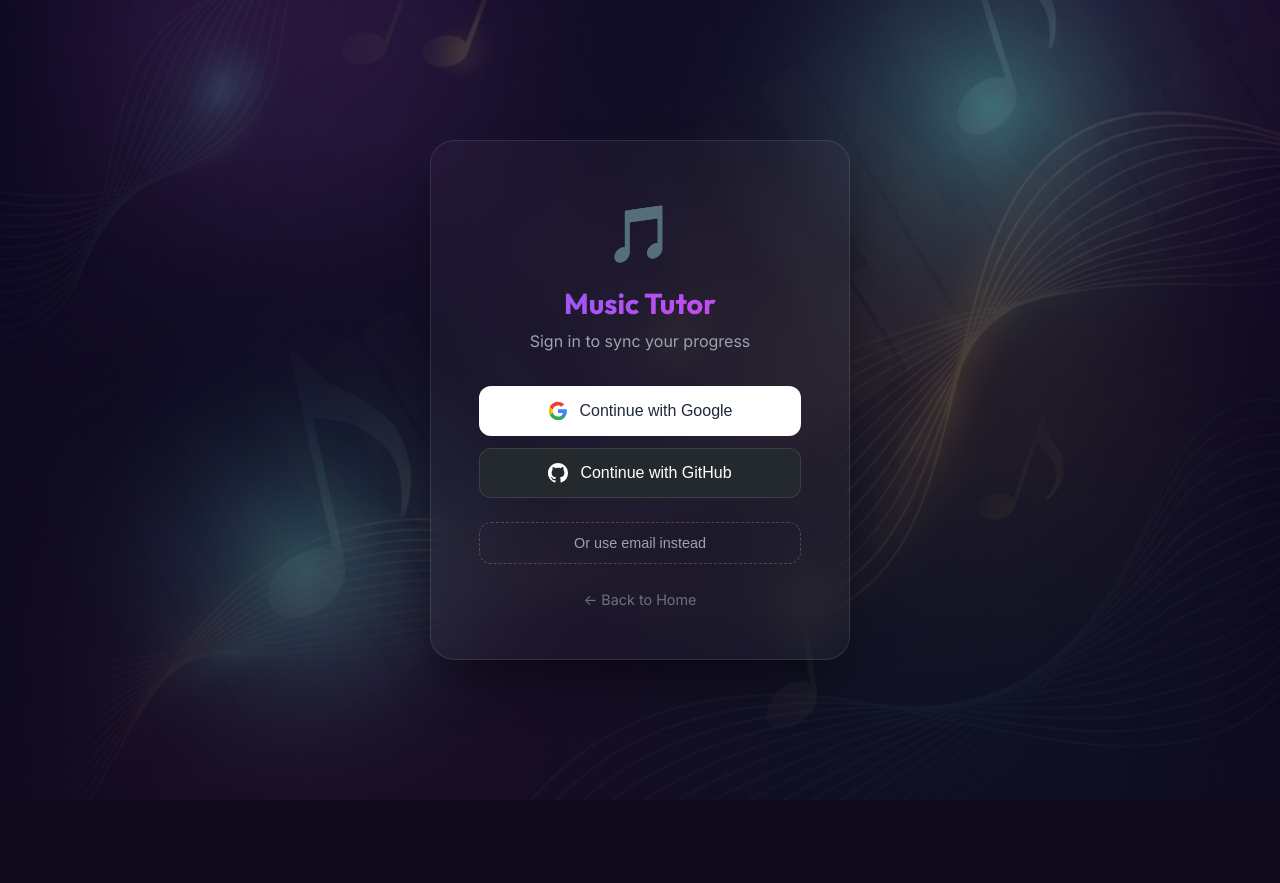
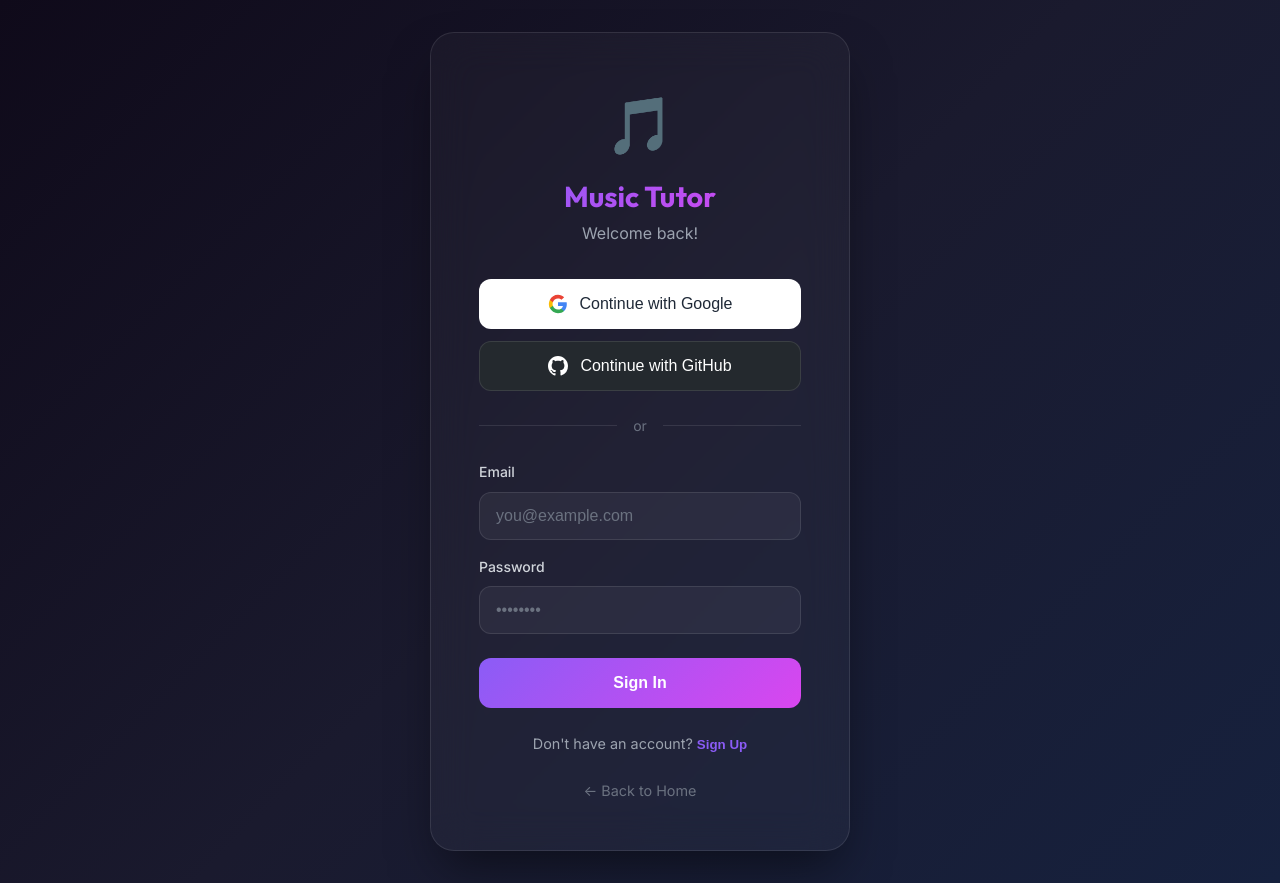
Before and after one commit to vishveshjain/MusicTutor, a Next.js app: page /login in a window 1280 px wide. Before the commit the page ends 800 px from the top, so only its background shows below. Built offline with nearby package versions, Linux system fonts and the light colour scheme; no server answers.

Commit message:
Revert "feat: Simplify login - OAuth buttons prominent, email form hidden by default"
This reverts commit e0c6c1121f2a460f118d9972a7785dafd0e838e4.

```diff
--- a/src/app/login/login.css
+++ b/src/app/login/login.css
@@ -3,26 +3,8 @@
     display: flex;
     align-items: center;
     justify-content: center;
-    background: transparent;
+    background: linear-gradient(135deg, #0F0A1A 0%, #1a1a2e 50%, #16213e 100%);
     padding: 2rem;
-}
-
-/* Show email button */
-.show-email-btn {
-    width: 100%;
-    padding: 0.75rem;
-    background: transparent;
-    border: 1px dashed rgba(255, 255, 255, 0.2);
-    border-radius: 12px;
-    color: #9CA3AF;
-    font-size: 0.9rem;
-    cursor: pointer;
-    transition: all 0.2s ease;
-}
-
-.show-email-btn:hover {
-    border-color: #8B5CF6;
-    color: #8B5CF6;
 }
 
 .login-container {
--- a/src/app/login/page.tsx
+++ b/src/app/login/page.tsx
@@ -6,7 +6,6 @@ import { useRouter } from "next/navigation";
 import "./login.css";
 
 export default function LoginPage() {
-    const [showEmailForm, setShowEmailForm] = useState(false);
     const [email, setEmail] = useState("");
     const [password, setPassword] = useState("");
     const [isSignUp, setIsSignUp] = useState(false);
@@ -73,13 +72,12 @@ export default function LoginPage() {
                 <div className="login-header">
                     <div className="logo">🎵</div>
                     <h1>Music Tutor</h1>
-                    <p>Sign in to sync your progress</p>
+                    <p>{isSignUp ? "Create your account" : "Welcome back!"}</p>
                 </div>
 
                 {error && <div className="error-message">{error}</div>}
                 {message && <div className="success-message">{message}</div>}
 
-                {/* Main OAuth Buttons - Simple One-Click Login */}
                 <div className="oauth-buttons">
                     <button
                         className="oauth-btn google"
@@ -107,18 +105,8 @@ export default function LoginPage() {
                     </button>
                 </div>
 
-                {/* Collapsible Email Form */}
-                {!showEmailForm ? (
-                    <button
-                        className="show-email-btn"
-                        onClick={() => setShowEmailForm(true)}
-                    >
-                        Or use email instead
-                    </button>
-                ) : (
-                    <>
                 <div className="divider">
-                            <span>email login</span>
+                    <span>or</span>
                 </div>
 
                 <form onSubmit={handleEmailAuth} className="email-form">
@@ -160,8 +148,6 @@ export default function LoginPage() {
                         </button>
                     </p>
                 </div>
-                    </>
-                )}
 
                 <a href="/" className="back-link">← Back to Home</a>
             </div>
```
Lines whose indentation alone changed are shown as unchanged.
